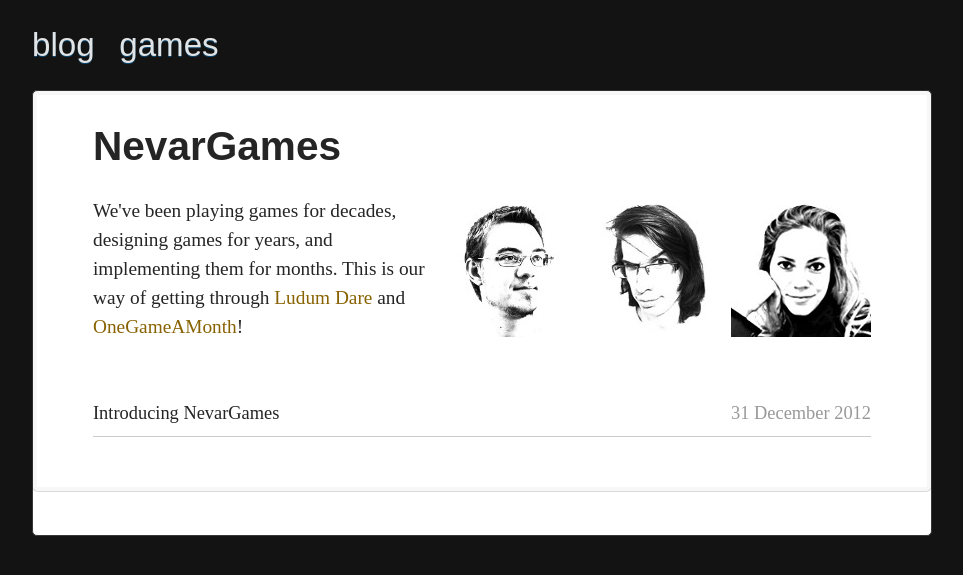
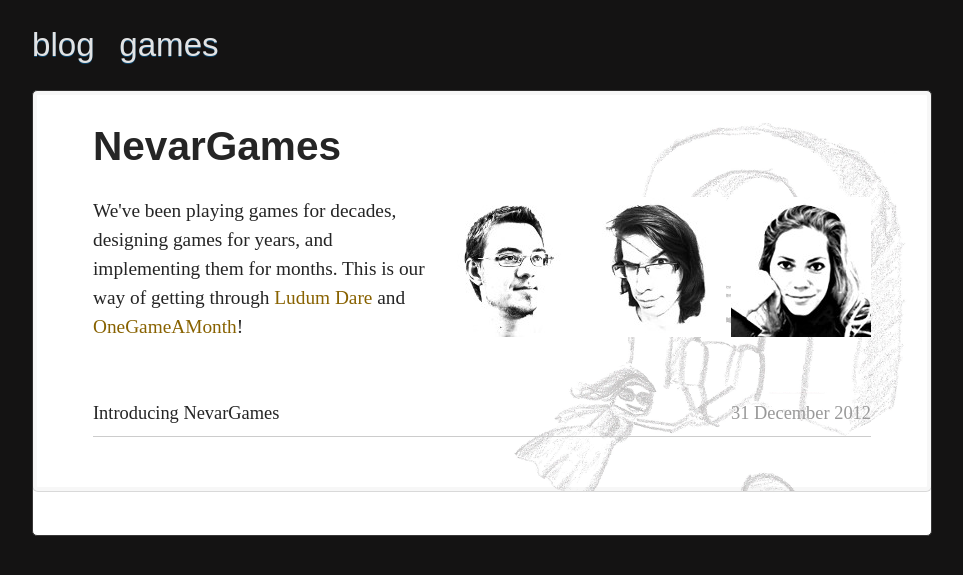
Before and after one commit to fasterthanlime/nevargames.com, a Jekyll site: the page built from index.html, in a window 1280 px wide. Shown: the top 575 px of the page, without its empty margins (158-1121 px from the left). Built offline with Jekyll 4.4.1, drawn with Linux system fonts in a browser that asks for light colours; some web fonts are replaced; Markdown is read by kramdown in place of the engine named in the settings; the list of posts is cut into pages by our own code.

Commit message:
Adjust background

```diff
--- a/_layouts/default.html
+++ b/_layouts/default.html
@@ -14,7 +14,7 @@
     <link rel="alternate feed" type="application/rss+xml" href="/blog/feed.xml"/>
 
     <link rel="stylesheet" href="css/normalize.css" media="all" />
-    <link rel="stylesheet" href="css/style.css?v55" media="screen, projection" />
+    <link rel="stylesheet" href="css/style.css?v60" media="screen, projection" />
     <link rel="stylesheet" href="css/pygments.css" media="all" />
     {% for stylesheet in page.stylesheets %}
     <link rel="stylesheet" href="{{ stylesheet }}" media="screen, projection" />
--- a/css/style.css
+++ b/css/style.css
@@ -2,10 +2,10 @@
 @import url("//fonts.googleapis.com/css?family=Source+Code+Pro");
 .clear{clear:both}
 .hidden{display:none}
-.white-bg{text-shadow:none;color:#252525;box-shadow:0 0 0 4px rgba(0,0,0,0.03) inset,0 0 0 1px rgba(0,0,0,0.15);position:relative;padding:5px 60px}
+.white-bg{text-shadow:none;color:#252525;box-shadow:0 0 0 4px rgba(0,0,0,0.03) inset,0 0 0 1px rgba(0,0,0,0.15);position:relative;padding:5px 60px; background-image: url('/img/bg.png?v4'); background-repeat: no-repeat; background-position: 480px 30px; }
 *{box-sizing:border-box}
 html{min-height:100%;overflow-y:auto}
-body{font-size:1.15em;font-family:Donegal One,serif;background: #141313; color:#E2E3E4;text-shadow:0 1px #0B4870;}
+body{font-size:1.15em;font-family:Donegal One,serif;background-color: #141313; color:#E2E3E4;text-shadow:0 1px #0B4870;}
 a{text-decoration:none;color:inherit;}
 a:hover{color:black}
 #post,#posts{min-height: 400px; border-radius: 5px 5px 5px 5px;}
```
Also changed, not shown: img/bg.png.
